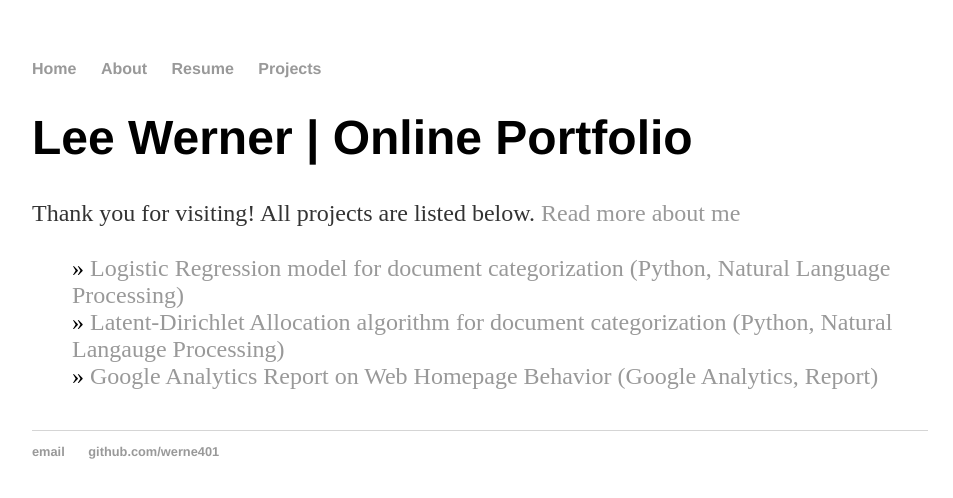
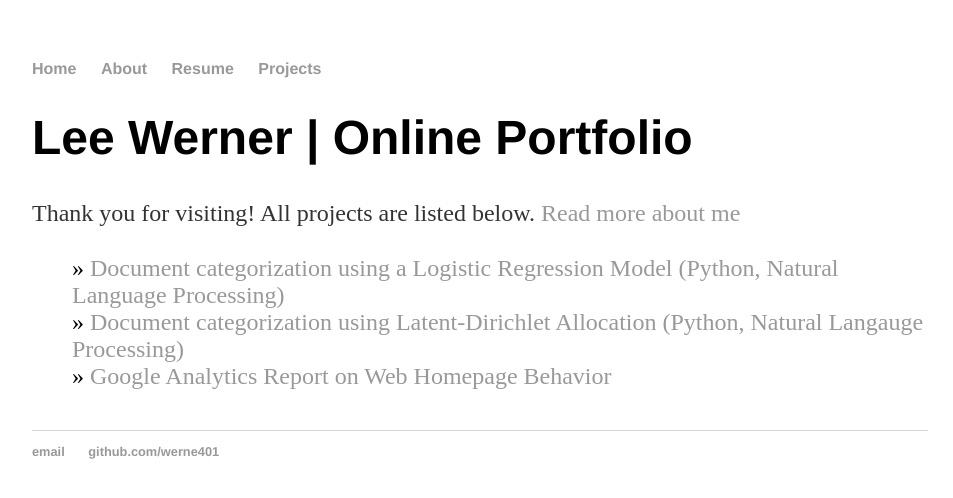
Before and after one commit to werne401/old_website, a Jekyll site: the page built from index.html, in a window 1280 px wide. Shown: the top 498 px of the page, without its empty margins (160-1113 px from the left). Built offline with Jekyll 4.4.1, drawn with Linux system fonts in a browser that asks for light colours.

Commit message:
Update index.html

```diff
--- a/index.html
+++ b/index.html
@@ -8,11 +8,16 @@ title: Lee Werner
 	<p>Thank you for visiting! All projects are listed below. <a href="/about/index.html">Read more about me</a></p>
 	<ul class="posts">
 
+	  {% for post in site.posts %}
+	    <li> » <a href="{{ post.url }}" title="{{ post.title }}">{{ post.title }}</a></li>
+	  {% endfor %}
+		<!--
 	  <li> » <a href="https://werne401.github.io/projects/2019/08/15/log-reg" title="{{ post.title }}">
 		  Logistic Regression model for document categorization (Python, Natural Language Processing)</a></li>
 	  <li> » <a href="https://werne401.github.io/projects/2019/08/15/lda-model" title="{{ post.title }}">
 		  Latent-Dirichlet Allocation algorithm for document categorization (Python, Natural Langauge Processing)</a></li>
 	  <li> » <a href="https://werne401.github.io/projects/2019/08/15/ga-report" title="{{ post.title }}">
 		  Google Analytics Report on Web Homepage Behavior (Google Analytics, Report)</a></li>
+		-->
 	</ul>
 </div><!-- /.blurb -->
```
